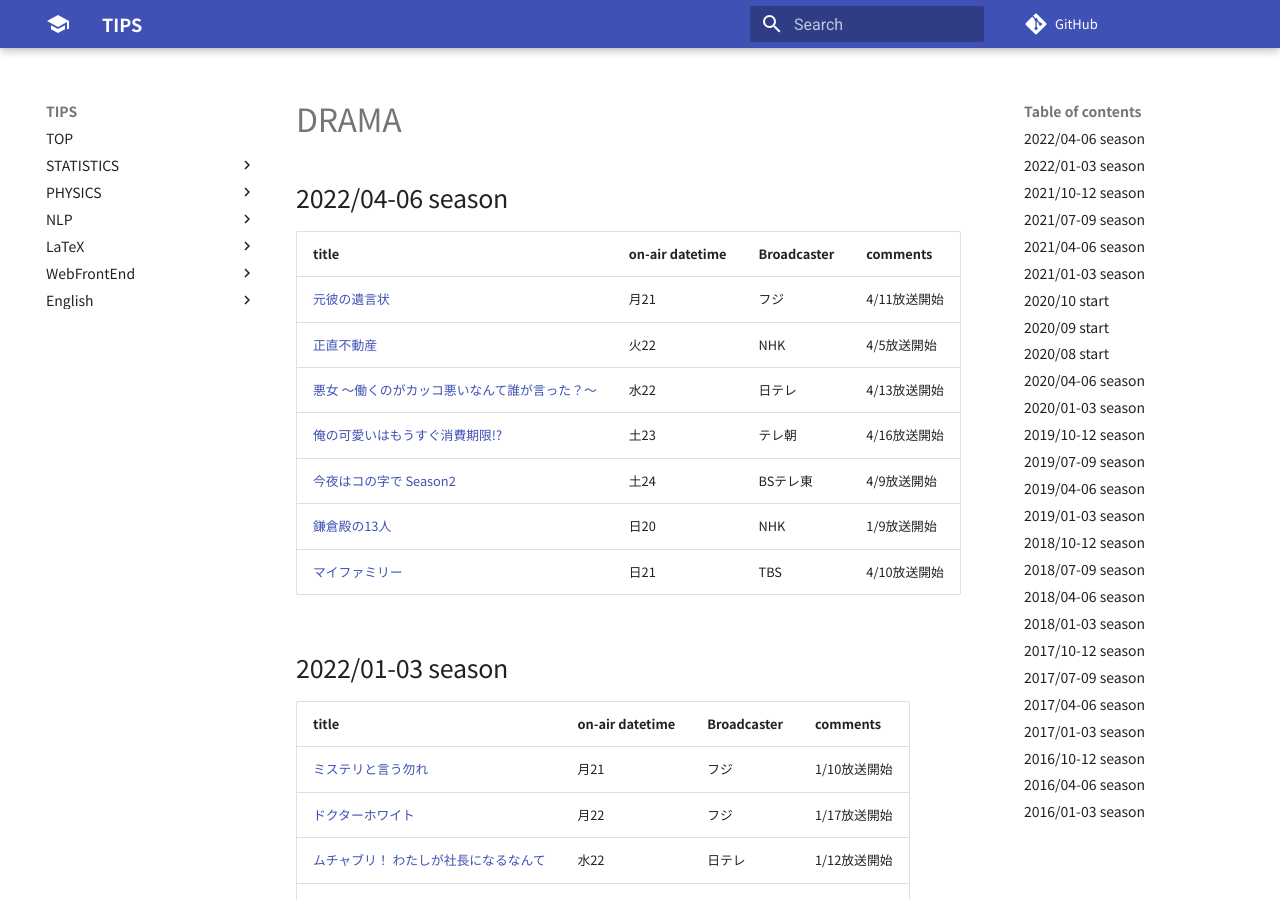
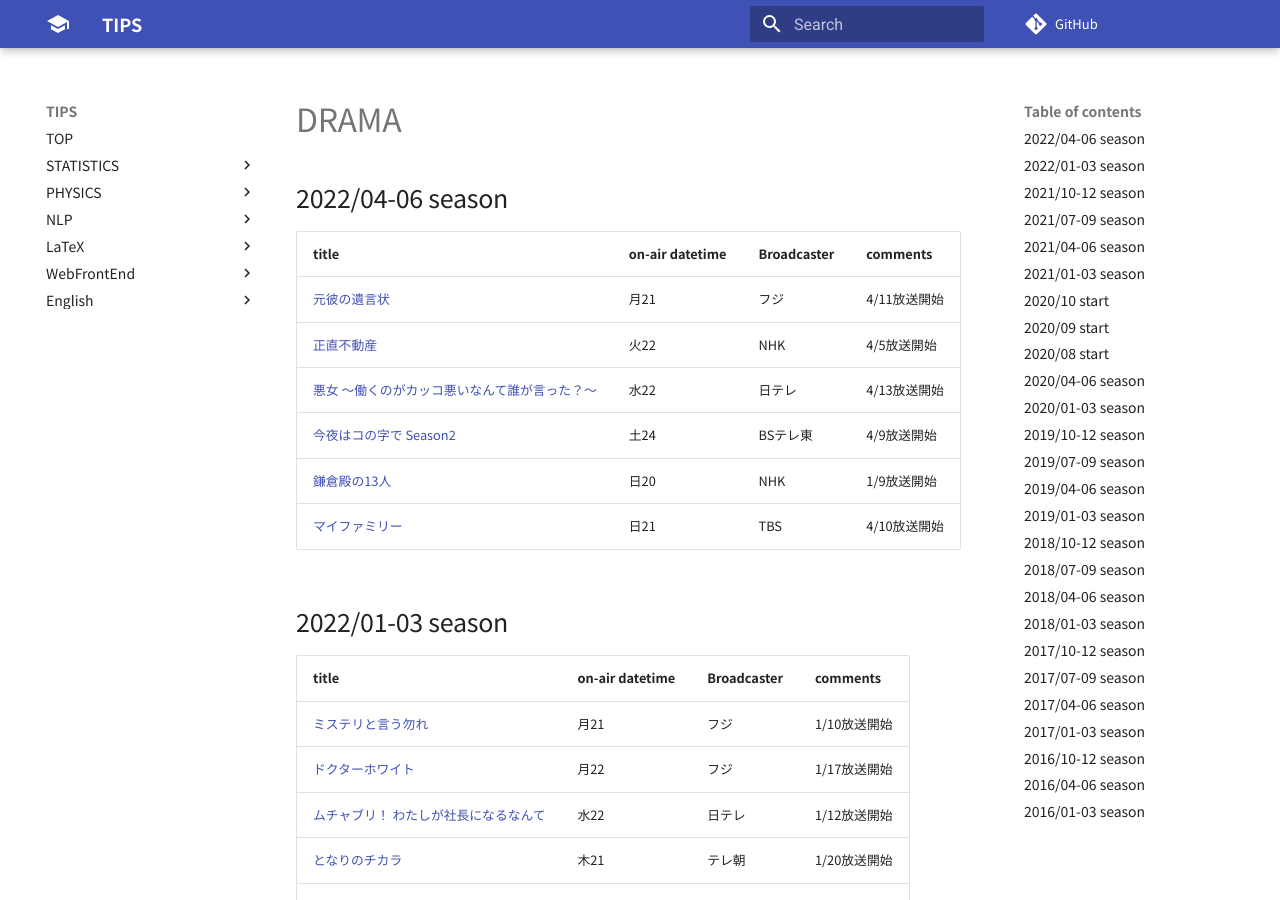
Before and after one commit to aYukiYoshida/tips, an MkDocs documentation site: the page built from docs/favorites/drama.md, in a window 1280 px wide and 900 px high. Built offline with MkDocs 1.6.1 and Material for MkDocs 9.7.7, drawn with Linux system fonts in a browser that asks for light colours; comment, search, counter and statistics services are not loaded.

Commit message:
[mod] Modify table of 2022/04-2022/06 to drama doc

```diff
--- a/docs/favorites/drama.md
+++ b/docs/favorites/drama.md
@@ -7,7 +7,6 @@
 |[元彼の遺言状](https://www.fujitv.co.jp/motokare/)|月21|フジ|4/11放送開始|
 |[正直不動産](https://www.nhk.jp/p/ts/5GKZ6NXYVM/)|火22|NHK|4/5放送開始|
 |[悪女 〜働くのがカッコ悪いなんて誰が言った？〜](https://www.ntv.co.jp/waru2022/)|水22|日テレ|4/13放送開始|
-|[俺の可愛いはもうすぐ消費期限!?](https://www.tv-asahi.co.jp/orekawa/)|土23|テレ朝|4/16放送開始|
 |[今夜はコの字で Season2](https://www.bs-tvtokyo.co.jp/konoji2/)|土24|BSテレ東|4/9放送開始|
 |[鎌倉殿の13人](https://www.nhk.or.jp/kamakura13/)|日20|NHK|1/9放送開始|
 |[マイファミリー](https://www.tbs.co.jp/myfamily/)|日21|TBS|4/10放送開始|
```
